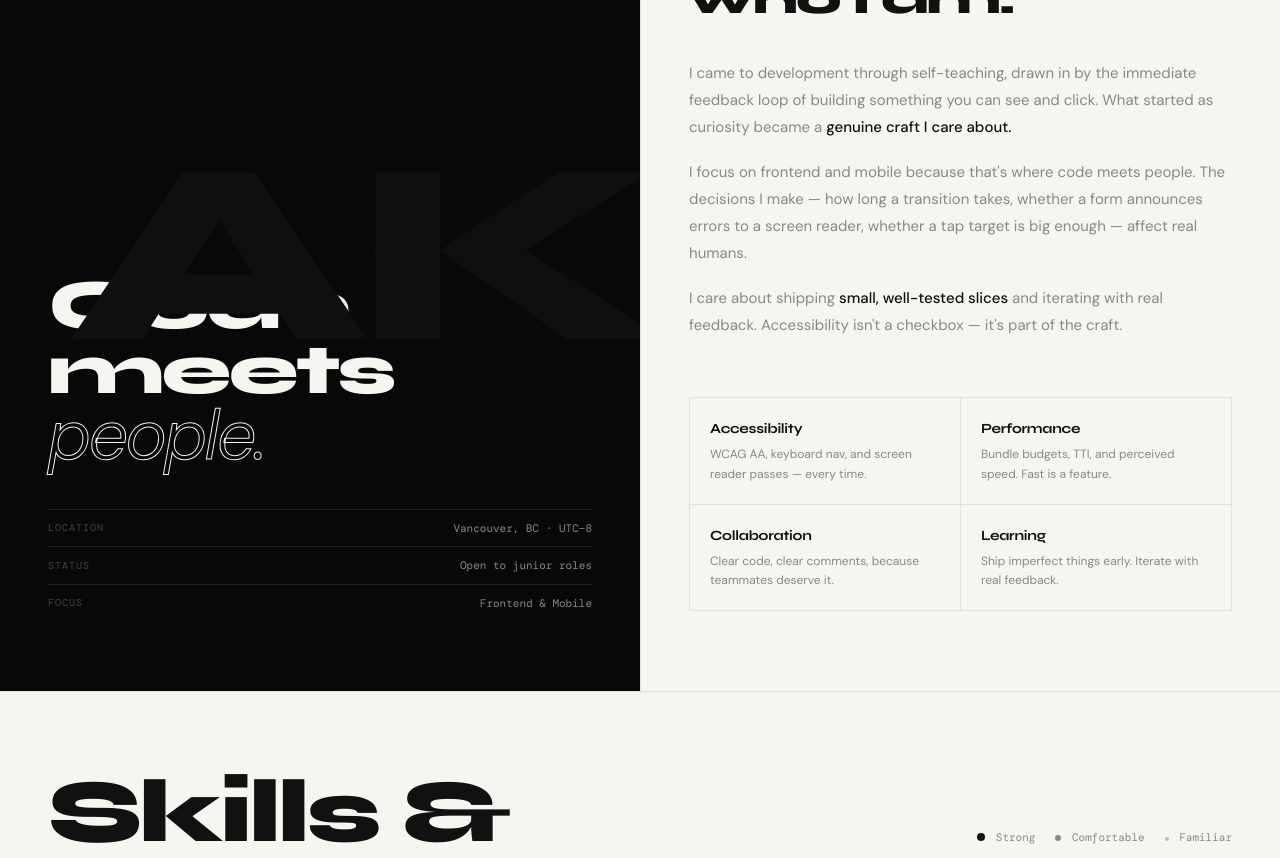
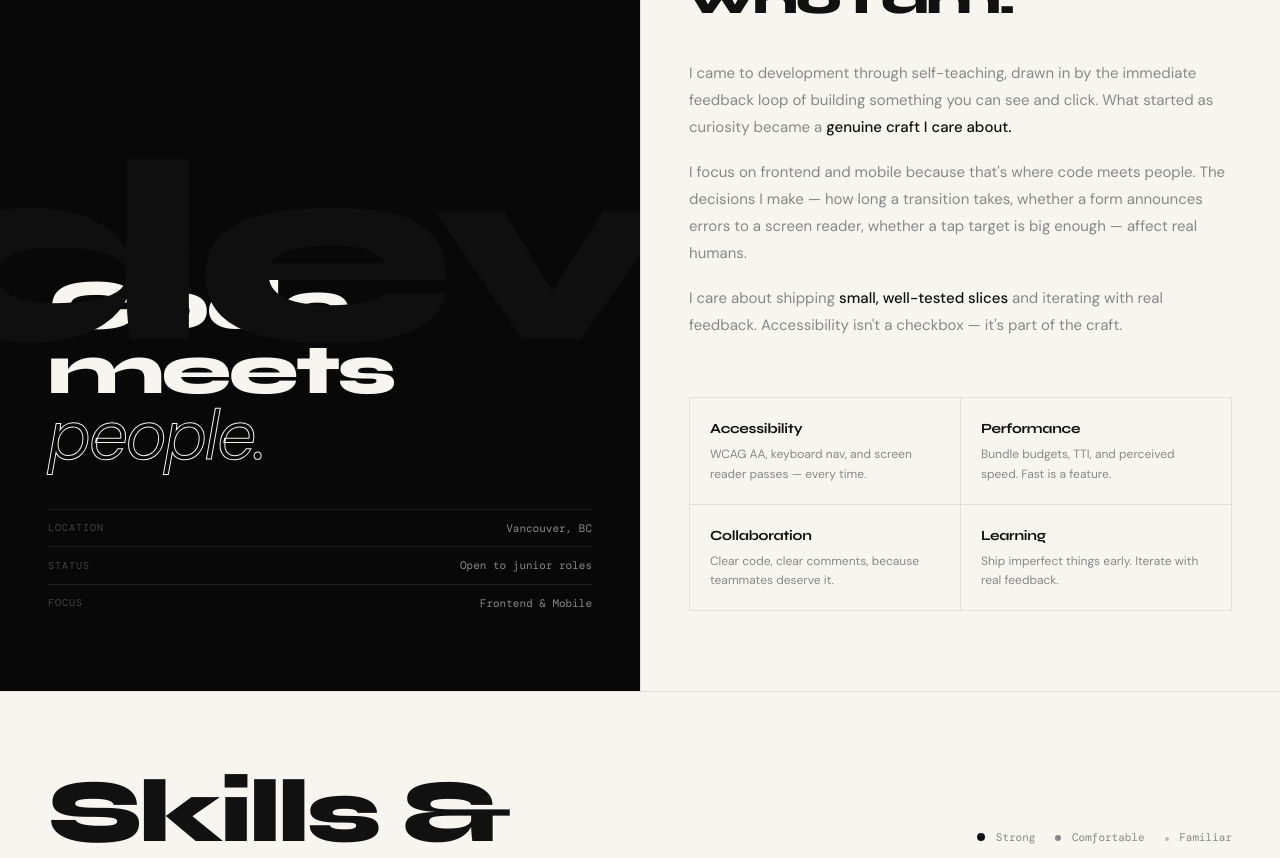
Before and after one commit to Negin-code/dev-portfolio, a React (Vite) app: page / in a window 1280 px wide. Shown: the part 1720-2578 px from the top of the page. Built offline with nearby package versions, Linux system fonts and the light colour scheme; a web font is replaced by a local one.

Commit message:
change About

```diff
--- a/src/components/About.jsx
+++ b/src/components/About.jsx
@@ -6,7 +6,7 @@ const VALUES = [
 ];
 
 const META = [
-  ["Location", "Vancouver, BC · UTC−8"],
+  ["Location", "Vancouver, BC"],
   ["Status",   "Open to junior roles"],
   ["Focus",    "Frontend & Mobile"],
 ];
@@ -79,7 +79,7 @@ export default function About() {
             pointerEvents: "none", userSelect: "none", letterSpacing: "-.05em",
           }}
         >
-          AK
+          dev
         </div>
       </div>
 
```
